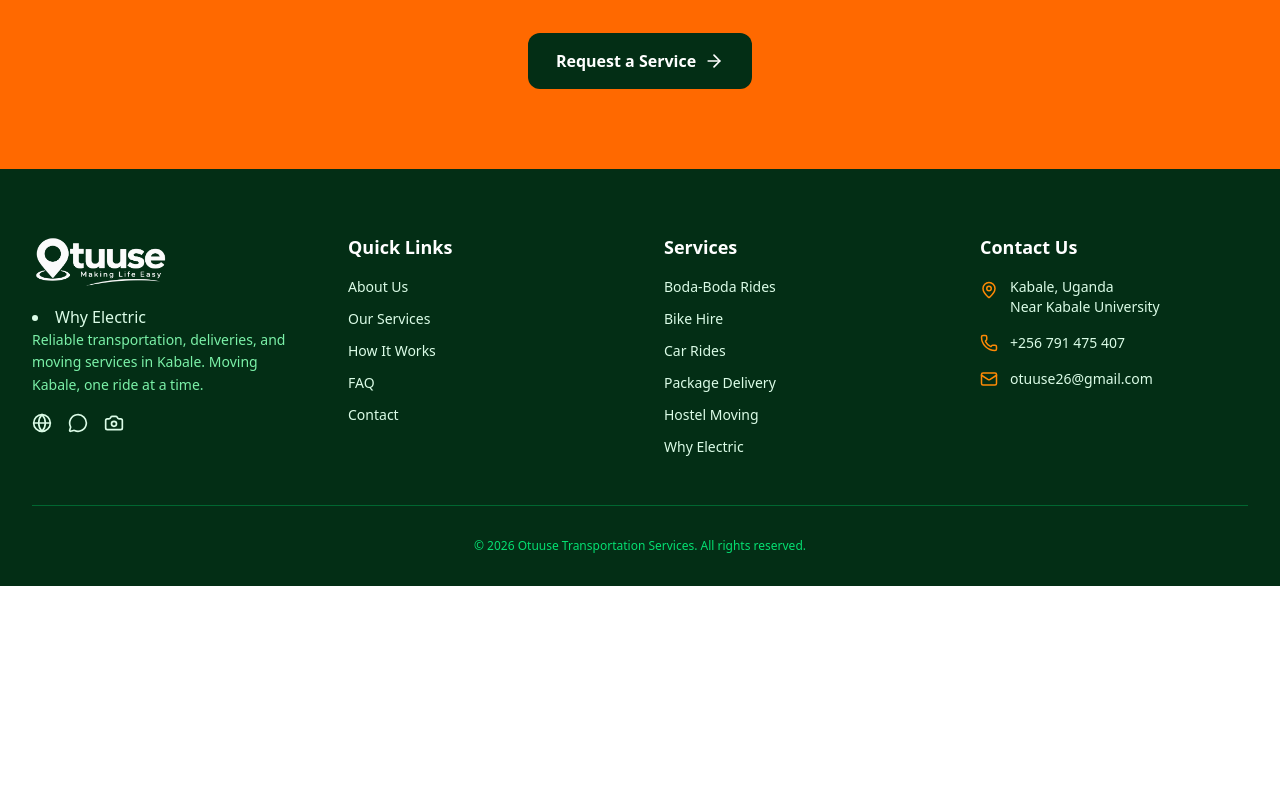
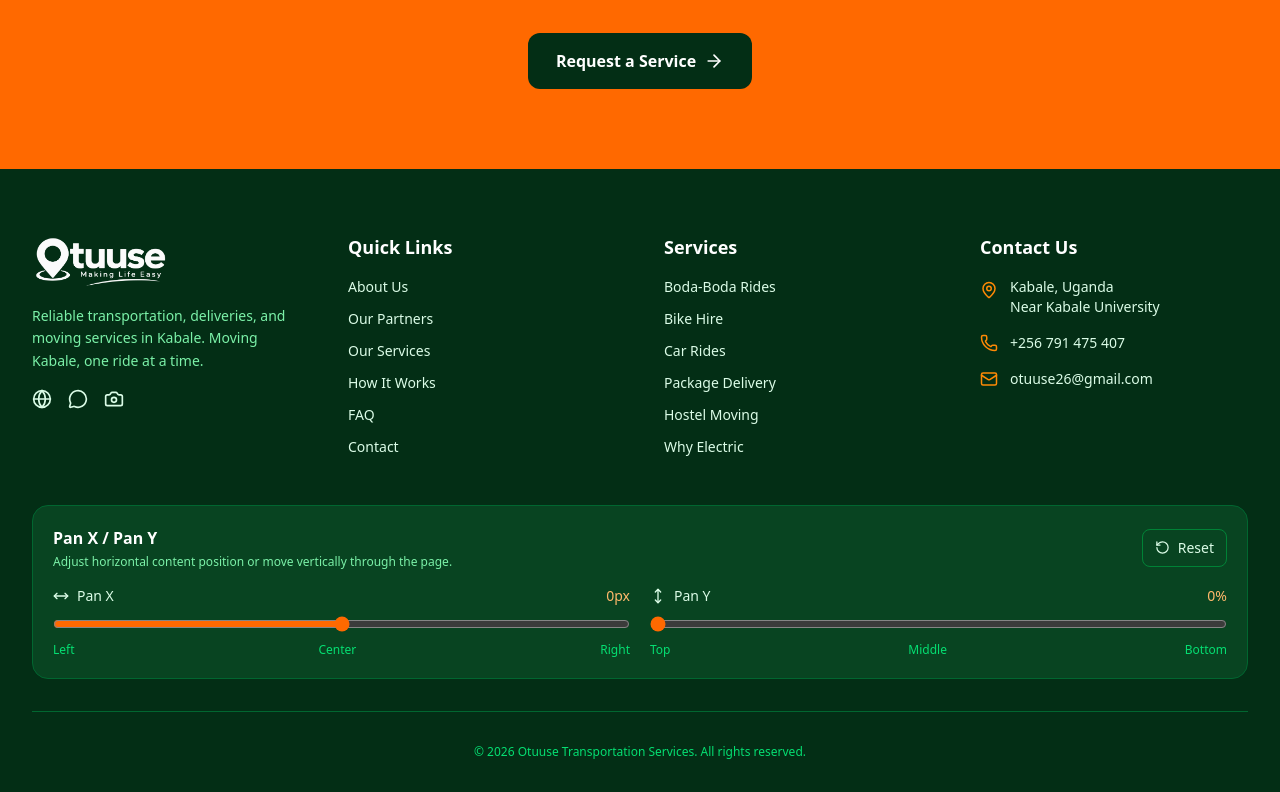
Before and after one commit to ahumuzaJohnbaptist5/otuuse, a React (Vite) app: page / in a window 1280 px wide. Shown: the part 3535-4327 px from the top of the page. Before the commit the page ends 4121 px from the top, so only its background shows below. Built offline with nearby package versions, Linux system fonts and the light colour scheme.

Commit message:
Add functional Pan X and Pan Y controls to Otuuse footer

```diff
--- a/src/components/Footer.jsx
+++ b/src/components/Footer.jsx
@@ -1,24 +1,61 @@
+import { useEffect, useState } from "react";
 import { Link } from "react-router-dom";
-import { MapPin, Phone, Mail, Globe, MessageCircle, Camera } from "lucide-react";
-import logo from "../assets/logo.jpeg"; // Added logo import
+import { MapPin, Phone, Mail, Globe, MessageCircle, Camera, MoveHorizontal, MoveVertical, RotateCcw } from "lucide-react";
+import logo from "../assets/logo.jpeg";
 
 const Footer = () => {
+  const [panX, setPanX] = useState(0);
+  const [panY, setPanY] = useState(0);
+
+  useEffect(() => {
+    const mainContent = document.querySelector("main");
+    if (mainContent) {
+      mainContent.style.transform = `translateX(${panX}px)`;
+      mainContent.style.transition = "transform 120ms ease-out";
+    }
+    return () => {
+      if (mainContent) {
+        mainContent.style.transform = "";
+        mainContent.style.transition = "";
+      }
+    };
+  }, [panX]);
+
+  useEffect(() => {
+    const updatePanY = () => {
+      const maxScroll = Math.max(0, document.documentElement.scrollHeight - window.innerHeight);
+      setPanY(maxScroll ? Math.round((window.scrollY / maxScroll) * 100) : 0);
+    };
+    window.addEventListener("scroll", updatePanY, { passive: true });
+    window.addEventListener("resize", updatePanY);
+    updatePanY();
+    return () => {
+      window.removeEventListener("scroll", updatePanY);
+      window.removeEventListener("resize", updatePanY);
+    };
+  }, []);
+
+  const handlePanY = (value) => {
+    const maxScroll = Math.max(0, document.documentElement.scrollHeight - window.innerHeight);
+    window.scrollTo({ top: maxScroll * (Number(value) / 100), behavior: "auto" });
+    setPanY(Number(value));
+  };
+
+  const resetPan = () => {
+    setPanX(0);
+    window.scrollTo({ top: 0, behavior: "smooth" });
+    setPanY(0);
+  };
+
   return (
     <footer className="bg-green-950 text-green-100 pt-16 pb-8 mt-auto">
       <div className="max-w-7xl mx-auto px-6 lg:px-8">
         <div className="grid md:grid-cols-2 lg:grid-cols-4 gap-12 mb-12">
-
           {/* Brand */}
           <div>
             <div className="mb-4">
-    <img
-      src={logo}
-      alt="Otuuse Logo"
-      className="h-12 md:h-14 w-auto object-contain"
-    />
+              <img src={logo} alt="Otuuse Logo" className="h-12 md:h-14 w-auto object-contain" />
             </div>
-
-  <li><Link to="/why-electric" className="hover:text-orange-400 transition">Why Electric</Link></li>
             <p className="text-sm text-green-300 mb-4 max-w-xs leading-relaxed">
               Reliable transportation, deliveries, and moving services in Kabale. Moving Kabale, one ride at a time.
             </p>
@@ -28,11 +65,13 @@ const Footer = () => {
               <a href="#" className="hover:text-orange-400 transition" aria-label="Photos"><Camera size={20} /></a>
             </div>
           </div>
+
           {/* Quick Links */}
           <div>
             <h3 className="text-white font-bold text-lg mb-4">Quick Links</h3>
             <ul className="space-y-3 text-sm">
               <li><Link to="/about" className="hover:text-orange-400 transition">About Us</Link></li>
+              <li><Link to="/partners" className="hover:text-orange-400 transition">Our Partners</Link></li>
               <li><Link to="/services" className="hover:text-orange-400 transition">Our Services</Link></li>
               <li><Link to="/how-it-works" className="hover:text-orange-400 transition">How It Works</Link></li>
               <li><Link to="/faq" className="hover:text-orange-400 transition">FAQ</Link></li>
@@ -59,7 +98,7 @@ const Footer = () => {
             <ul className="space-y-4 text-sm">
               <li className="flex items-start gap-3">
                 <MapPin size={18} className="text-orange-400 mt-1 shrink-0" />
-                <span>Kabale, Uganda<br/>Near Kabale University</span>
+                <span>Kabale, Uganda<br />Near Kabale University</span>
               </li>
               <li className="flex items-center gap-3">
                 <Phone size={18} className="text-orange-400 shrink-0" />
@@ -73,6 +112,31 @@ const Footer = () => {
           </div>
         </div>
 
+        {/* Pan X / Pan Y controls */}
+        <section aria-label="Page pan controls" className="mb-8 rounded-2xl border border-green-800 bg-green-900/60 p-4 sm:p-5">
+          <div className="flex flex-col sm:flex-row sm:items-center justify-between gap-4 mb-4">
+            <div>
+              <h3 className="text-white font-semibold">Pan X / Pan Y</h3>
+              <p className="text-xs text-green-300 mt-1">Adjust horizontal content position or move vertically through the page.</p>
+            </div>
+            <button type="button" onClick={resetPan} className="inline-flex items-center justify-center gap-2 self-start sm:self-auto rounded-lg border border-green-700 px-3 py-2 text-sm text-green-100 hover:bg-green-800 transition">
+              <RotateCcw size={15} /> Reset
+            </button>
+          </div>
+          <div className="grid sm:grid-cols-2 gap-5">
+            <label className="block">
+              <span className="flex items-center gap-2 text-sm font-medium text-green-100 mb-2"><MoveHorizontal size={16} /> Pan X <span className="ml-auto text-orange-300 tabular-nums">{panX}px</span></span>
+              <input aria-label="Pan X horizontal content position" type="range" min="-120" max="120" step="1" value={panX} onChange={(event) => setPanX(Number(event.target.value))} className="w-full accent-orange-500 cursor-pointer" />
+              <span className="flex justify-between text-xs text-green-400 mt-1"><span>Left</span><span>Center</span><span>Right</span></span>
+            </label>
+            <label className="block">
+              <span className="flex items-center gap-2 text-sm font-medium text-green-100 mb-2"><MoveVertical size={16} /> Pan Y <span className="ml-auto text-orange-300 tabular-nums">{panY}%</span></span>
+              <input aria-label="Pan Y vertical page position" type="range" min="0" max="100" step="1" value={panY} onChange={(event) => handlePanY(event.target.value)} className="w-full accent-orange-500 cursor-pointer" />
+              <span className="flex justify-between text-xs text-green-400 mt-1"><span>Top</span><span>Middle</span><span>Bottom</span></span>
+            </label>
+          </div>
+        </section>
+
         <div className="border-t border-green-800 pt-8 text-center text-xs text-green-400">
           <p>&copy; {new Date().getFullYear()} Otuuse Transportation Services. All rights reserved.</p>
         </div>
```
Lines whose indentation alone changed are shown as unchanged.
